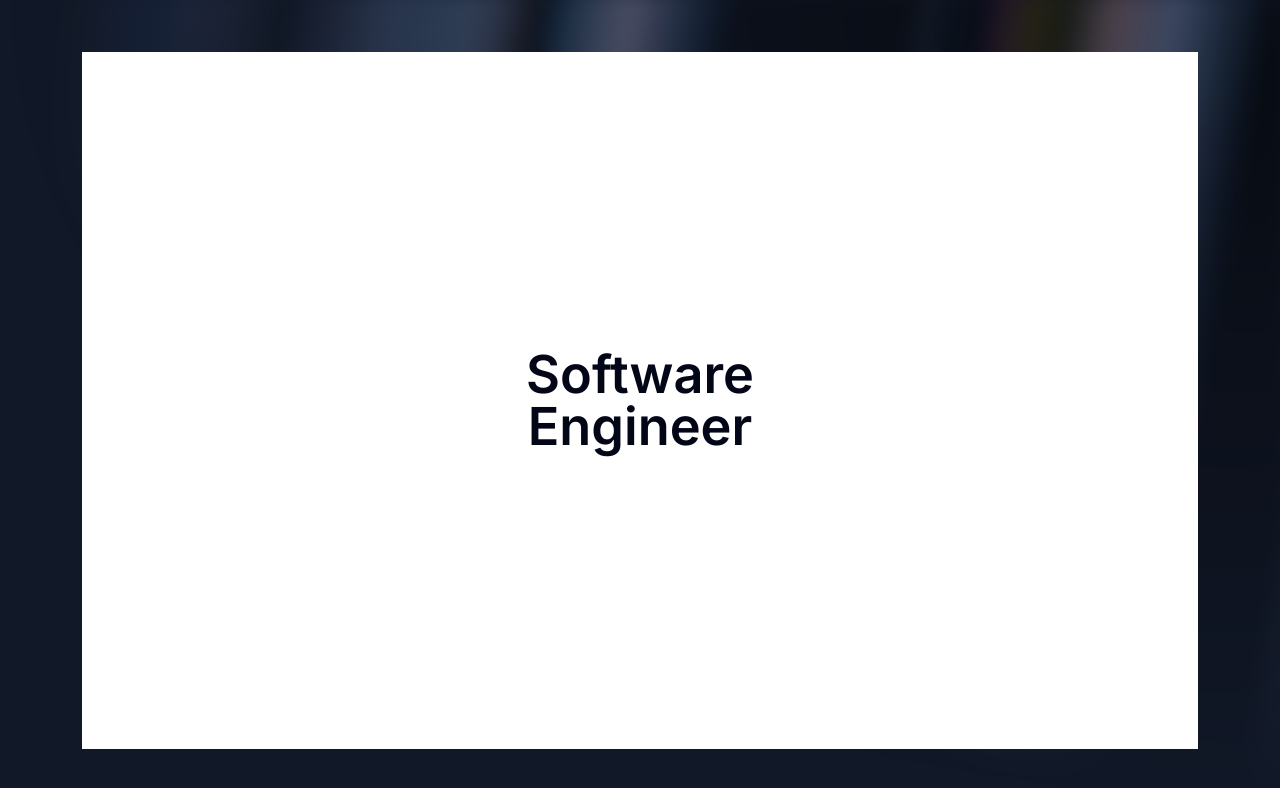
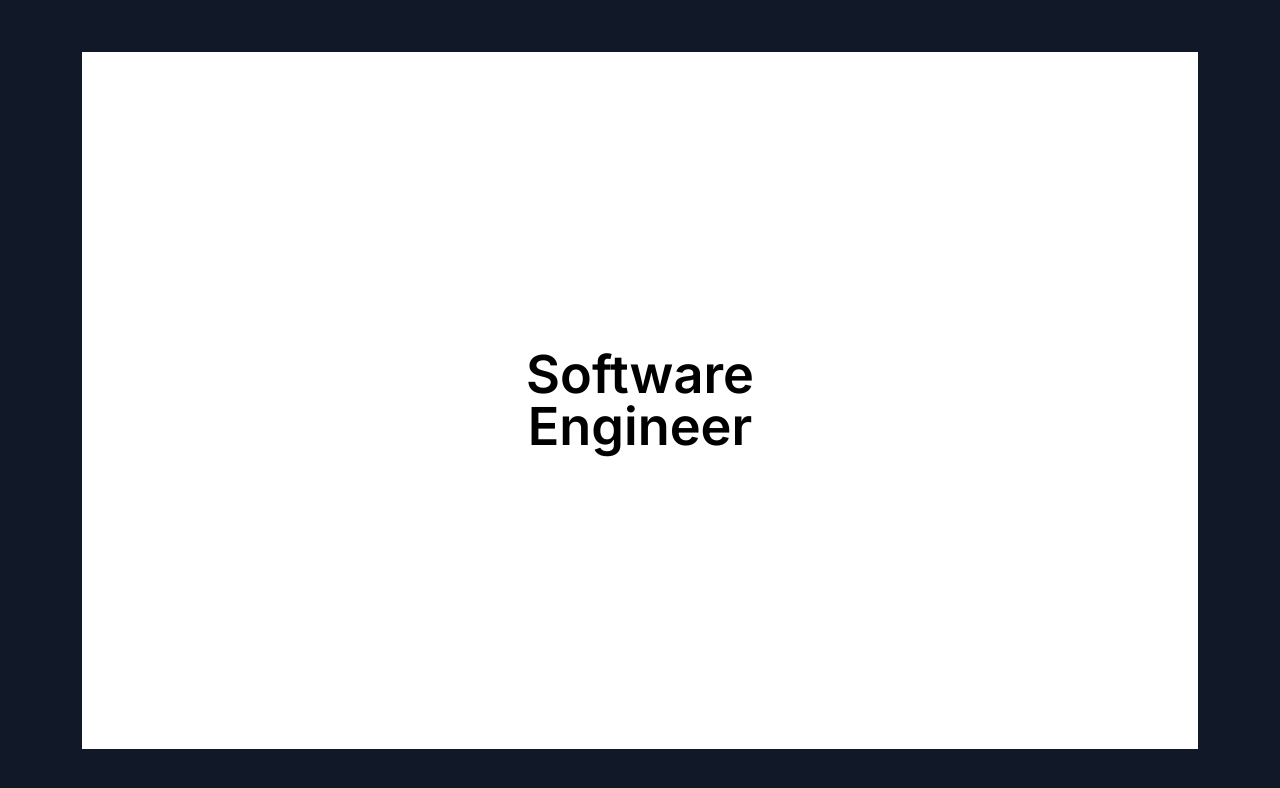
Before and after one commit to GiwrgosGln/Portfolio, a Next.js app: page / in a window 1280 px wide. Shown: the top 788 px of the page. Built offline with nearby package versions, Linux system fonts and the light colour scheme.

Commit message:
fix: performance

```diff
--- a/app/components/Hero.tsx
+++ b/app/components/Hero.tsx
@@ -1,3 +1,4 @@
+import { BackgroundGradientAnimation } from "@/components/ui/background-gradient-animation";
 import { motion } from "framer-motion";
 const Hero = () => {
   return (
--- a/app/components/Loader.tsx
+++ b/app/components/Loader.tsx
@@ -44,7 +44,7 @@ const Loader = () => {
       <motion.div
         initial={{ opacity: 0, y: 100 }}
         animate={{ opacity: 1, y: 0 }}
-        transition={{ duration: 1.5, delay: 2.2 }}
+        transition={{ duration: 1, delay: 2.2 }}
         className="col-start-2 row-start-3 text-center text-4xl md:text-6xl font-semibold"
       >
         Software Engineer
--- a/app/layout.tsx
+++ b/app/layout.tsx
@@ -2,6 +2,7 @@ import type { Metadata } from "next";
 import { Inter } from "next/font/google";
 import "./globals.css";
 import { AuroraBackground } from "@/components/ui/aurora-background";
+import { BackgroundGradientAnimation } from "@/components/ui/background-gradient-animation";
 
 const inter = Inter({ subsets: ["latin"] });
 
@@ -18,9 +19,9 @@ export default function RootLayout({
   return (
     <html lang="en">
       <body className={inter.className}>
-        <AuroraBackground className="h-screen w-screen overflow-x-hidden bg-gray-900 dark">
+        <div className="h-screen w-screen overflow-x-hidden bg-gray-900 dark">
           {children}
-        </AuroraBackground>
+        </div>
       </body>
     </html>
   );
--- a/app/page.tsx
+++ b/app/page.tsx
@@ -18,7 +18,7 @@ export default function Home() {
       <motion.div
         initial={{ opacity: 0, x: 1000 }}
         animate={{ opacity: 1, x: 0 }}
-        transition={{ duration: 1, delay: 7.5 }}
+        transition={{ duration: 1, delay: 7 }}
       >
         <Hero />
       </motion.div>
```
